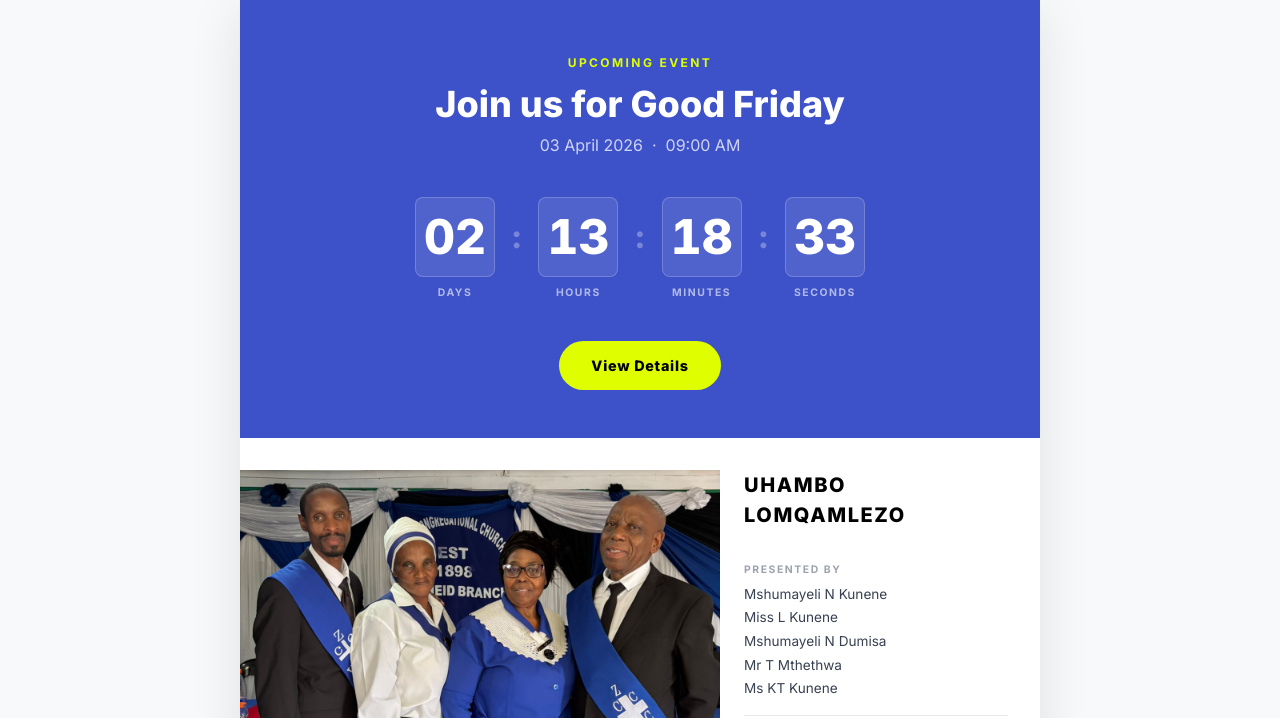
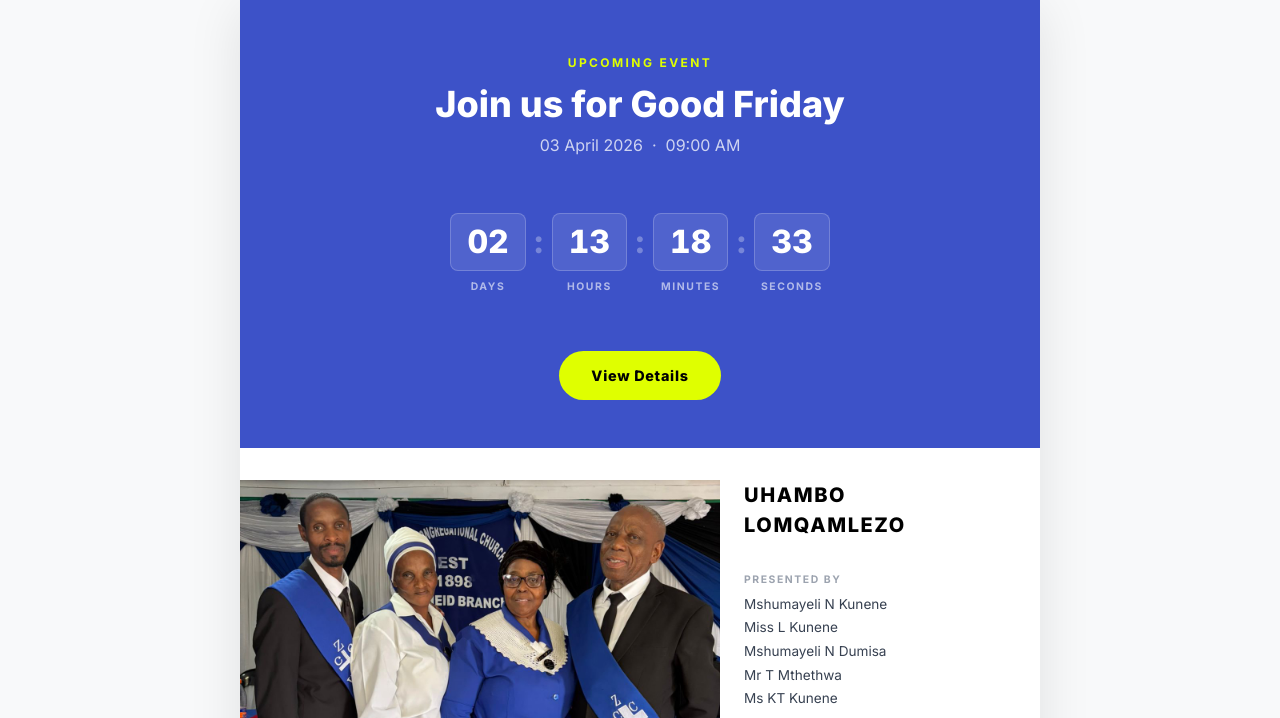
Before and after one commit to Dlozlami/zcc-official, a website: page views/index.html in a window 1280 px wide. Shown: the part 82-800 px from the top of the page. Drawn offline with Linux system fonts and the light colour scheme; a web font is replaced by a local one.

Commit message:
feat: countdown nowrap with full width, ref pills wrap horizontally

```diff
--- a/views/index.html
+++ b/views/index.html
@@ -231,28 +231,26 @@
       .countdown {
         display: flex;
         justify-content: center;
-        gap: 1rem;
         margin-bottom: 2.5rem;
-        flex-wrap: wrap;
+        flex-wrap: nowrap;
+        padding: 1rem 0;
       }
 
       .countdown-unit {
         display: flex;
         flex-direction: column;
         align-items: center;
-        min-width: 72px;
       }
 
       .countdown-number {
-        font-size: 3rem;
+        font-size: 2rem;
         font-weight: 800;
         line-height: 1;
         color: var(--white);
         background: rgba(255, 255, 255, 0.1);
         border: 1px solid rgba(255, 255, 255, 0.2);
         border-radius: 8px;
-        width: 80px;
-        height: 80px;
+        padding: 0.75rem 1rem;
         display: flex;
         align-items: center;
         justify-content: center;
@@ -275,6 +273,7 @@
         color: rgba(255, 255, 255, 0.3);
         align-self: center;
         padding-bottom: 1.5rem;
+        margin: 0 1% ;
       }
 
       /* live message */
@@ -479,7 +478,7 @@
 
       .refs {
         display: flex;
-       flex-wrap: wrap;
+        flex-wrap: wrap;
         gap: 0.5rem;
       }
 
```
